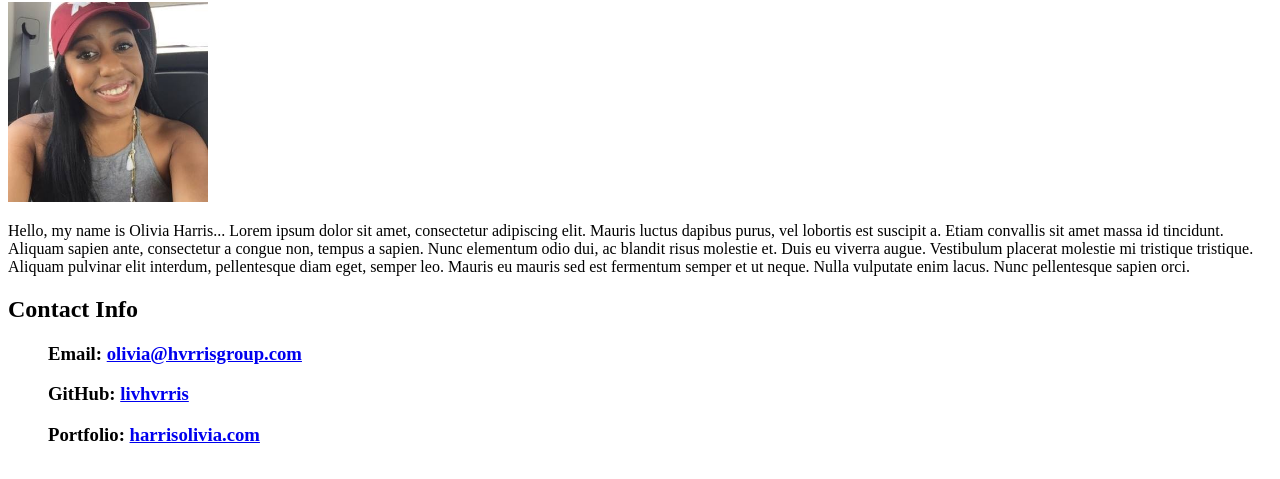
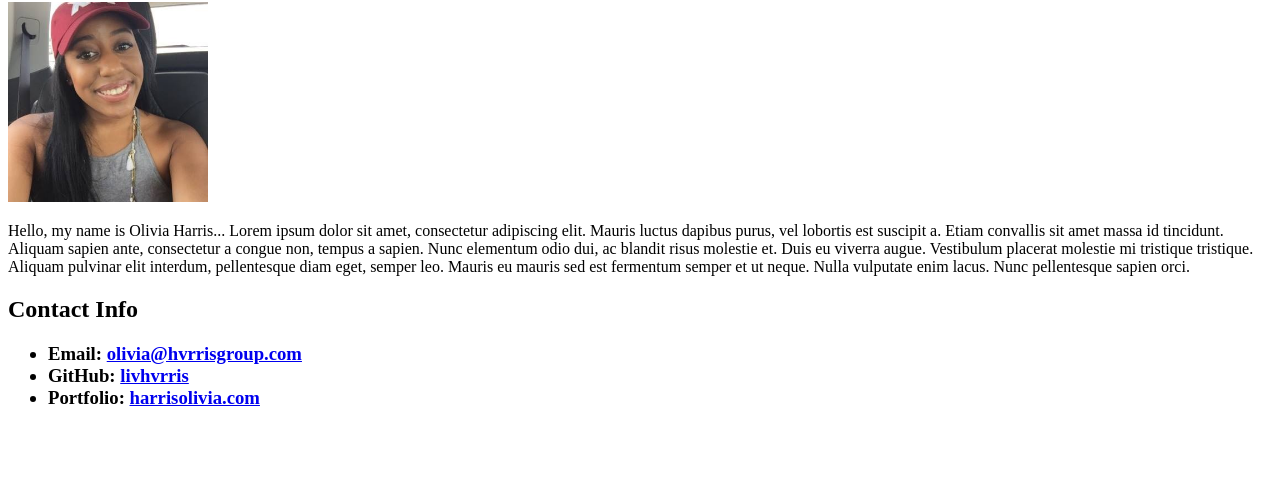
Before and after one commit to livhvrris/uclax_studentbio, a plain HTML site: page index.html in a window 1280 px wide. Shown: the part 125-604 px from the top of the page. Drawn offline with Linux system fonts and the light colour scheme.

Commit message:
Additional Updates

```diff
--- a/index.html
+++ b/index.html
@@ -16,9 +16,11 @@
 
 	<h2>Contact Info</h2>
 
-	<ul><h3>Email: <a href="mailto:olivia@hvrrisgroup.com">olivia@hvrrisgroup.com</a></h3></ul>
-	<ul><h3>GitHub: <a href="https://github.com/livhvrris" target="_blank">livhvrris</a></h3></ul>
-	<ul><h3>Portfolio: <a href="http://www.harrisolivia.com/" target="_blank">harrisolivia.com</a></h3></ul>
+	<ul><h3>
+		<li>Email: <a href="mailto:olivia@hvrrisgroup.com">olivia@hvrrisgroup.com</a></li>
+		<li>GitHub: <a href="https://github.com/livhvrris" target="_blank">livhvrris</a></li>
+		<li>Portfolio: <a href="http://www.harrisolivia.com/" target="_blank">harrisolivia.com</a></li>
+	</ul></h3>
 
 </body>
 </html>
```
